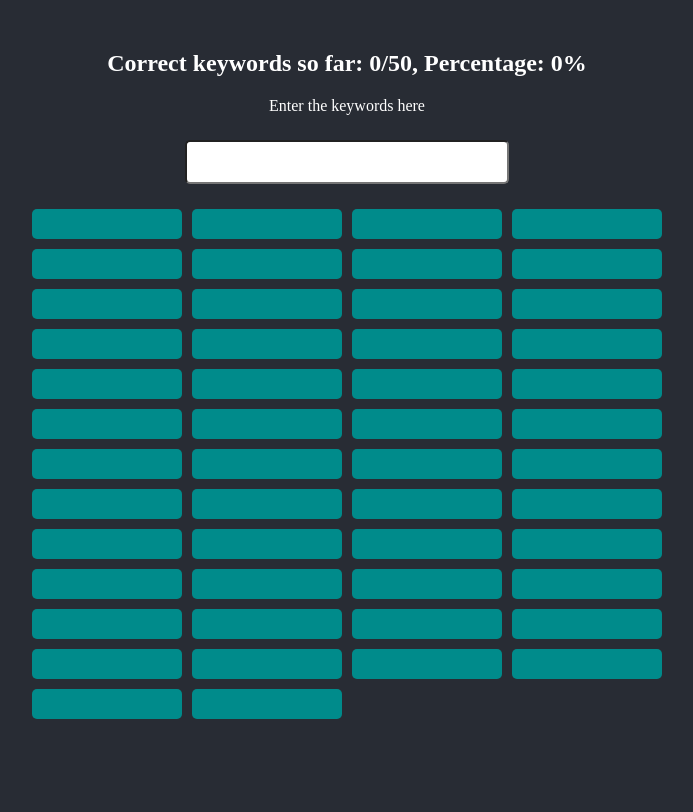
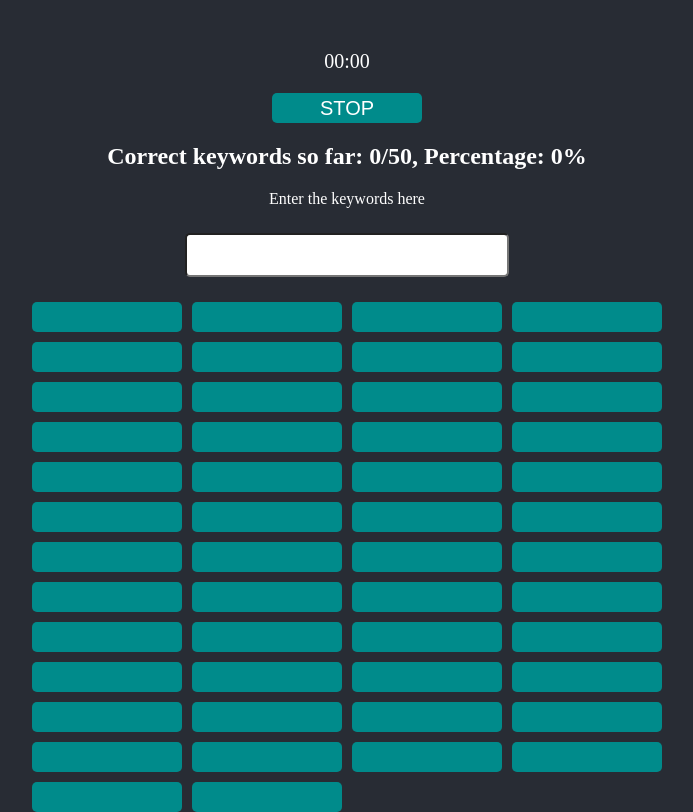
Before and after one commit to marco-amorim/keywords-game, a React (Create React App) app: page / in a window 1280 px wide. Shown: the whole page, without its empty margins (293-986 px from the left). Built offline with nearby package versions, Linux system fonts and the light colour scheme.

Commit message:
working on countdown timer

```diff
--- a/src/App.tsx
+++ b/src/App.tsx
@@ -7,6 +7,8 @@ import { allKeywords } from './data';
 const App = () => {
 	const [currentWord, setCurrentWord] = useState<string>('');
 	const [correctWords, setCorrectWords] = useState<string[]>([]);
+	const [isPaused, setIsPaused] = useState<boolean>(false);
+	const [timeLeft, setTimeLeft] = useState<number>(10);
 
 	useEffect(() => {
 		if (
@@ -16,7 +18,13 @@ const App = () => {
 			setCorrectWords([...correctWords, currentWord]);
 			setCurrentWord('');
 		}
-	}, [correctWords, currentWord]);
+
+		if (!isPaused) {
+			if (timeLeft > 0) {
+				setTimeLeft(timeLeft - 1);
+			}
+		}
+	}, [correctWords, currentWord, isPaused, timeLeft]);
 
 	interface PercentageCalculation {
 		keywordsAmount: number;
@@ -31,8 +39,21 @@ const App = () => {
 		).toFixed();
 	};
 
+	const calculateTimeLeft = (timeLeft: number) => {
+		const minutes = Math.floor(timeLeft / 60);
+		const seconds = timeLeft - minutes * 60;
+
+		return `${minutes < 10 ? '0' + minutes : minutes}:${
+			seconds < 10 ? '0' + seconds : seconds
+		}`;
+	};
+
 	return (
 		<div className="game">
+			<div className="current-time">{calculateTimeLeft(timeLeft)}</div>
+			<button onClick={() => setIsPaused(!isPaused)}>
+				{isPaused ? 'START' : 'STOP'}
+			</button>
 			<h2>{`Correct keywords so far: ${correctWords.length}/${
 				allKeywords.length
 			}, Percentage: ${calculatePercentage({
--- a/src/styles/global.css
+++ b/src/styles/global.css
@@ -21,5 +21,28 @@ body {
 }
 
 .game h2 {
-  margin-bottom: 20px;
+	margin-bottom: 20px;
 }
+
+.game button {
+	width: 150px;
+	height: 30px;
+	background-color: darkcyan;
+	margin: 20px 0;
+	border: none;
+	border-radius: 5px;
+	color: white;
+	font-size: 20px;
+	cursor: pointer;
+	transition: all 0.2s ease-in-out;
+}
+
+.game button:hover {
+	background-color: cyan;
+	color: black;
+	transition: all 0.2s ease-in-out;
+}
+
+.game .current-time {
+	font-size: 20px;
+}
```
